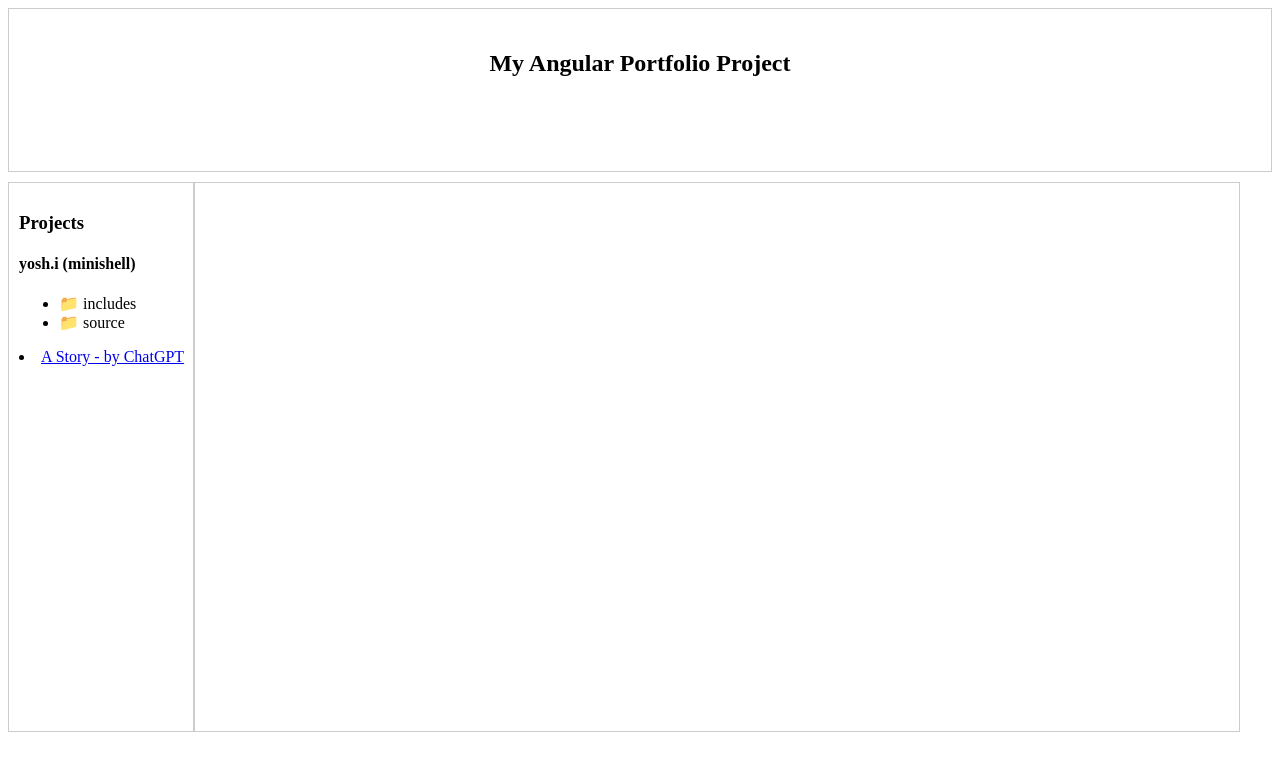
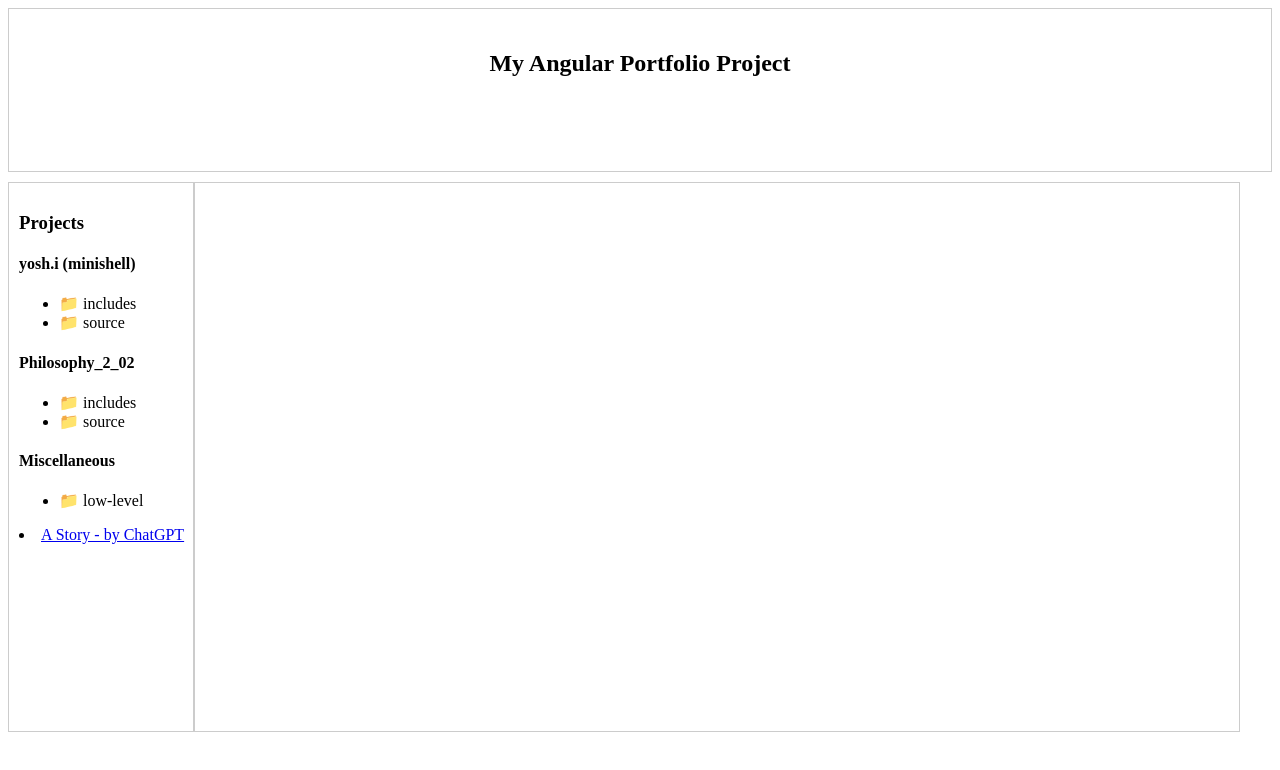
Before and after one commit to pippin-29/my-angular-portfolio-project, an Angular app: page / in a window 1280 px wide. Shown: the top 770 px of the page. Built offline with nearby package versions, Linux system fonts and the light colour scheme.

Commit message:
added folders and files

```diff
--- a/src/app/components/side-column/side-column.component.html
+++ b/src/app/components/side-column/side-column.component.html
@@ -2,20 +2,27 @@
 	<h3>Projects</h3>
 	<h4>yosh.i (minishell)</h4>
 	<ul>
-
 		<li>
-			<app-folder [folderName]="'includes'" [files]="['yosh_i.h', 'yosh_macros.h']">
-
-			</app-folder>
+			<app-folder [folderName]="'includes'" [files]="['yosh_i.h', 'yosh_macros.h']"></app-folder>
 		</li>
 		<li>
-			<app-folder [folderName]="'source'" [files]="['builtin1.c', 'builtin2.c', 'env1.c', 'env2.c', 'env3.c', 'exit.c', 'expander.c', 'expander_norm.c', 'file.c', 'free.c', 'history.c', 'io.c', 'main.c', 'op.c', 'parse.c', 'pipe-io.c', 'print.c', 'prompt.c', 'quotes.c', 'quotes2.c', 'redirection.c', 'run.c', 'setup.c', 'signal.c']">
-
-			</app-folder>
+			<app-folder [folderName]="'source'" [files]="['builtin1.c', 'builtin2.c', 'env1.c', 'env2.c', 'env3.c', 'exit.c', 'expander.c', 'expander_norm.c', 'file.c', 'free.c', 'history.c', 'io.c', 'main.c', 'op.c', 'parse.c', 'pipe-io.c', 'print.c', 'prompt.c', 'quotes.c', 'quotes2.c', 'redirection.c', 'run.c', 'setup.c', 'signal.c']"></app-folder>
 		</li>
-
-
-
+	</ul>
+	<h4>Philosophy_2_02</h4>
+	<ul>
+		<li>
+			<app-folder [folderName]="'includes'" [files]="['philo.h', 'philo_macro.h']"></app-folder>
+		</li>
+		<li>
+			<app-folder [folderName]="'source'" [files]="['ascii_to_int.c', 'error.c', 'init.c', 'main.c', 'print.c', 'print2.c', 'routine.c', 'routine2.c', 'start.c', 'time.c']"></app-folder>
+		</li>
+	</ul>
+	<h4>Miscellaneous</h4>
+	<ul>
+		<li>
+			<app-folder [folderName]="'low-level'" [files]="['memoffset.c', 'bitmask.c', 'b32hex.c']"></app-folder>
+		</li>
 	</ul>
 	<li><a routerLink="/components/nav/c_projects/">A Story - by ChatGPT</a></li>
 </div>
```
